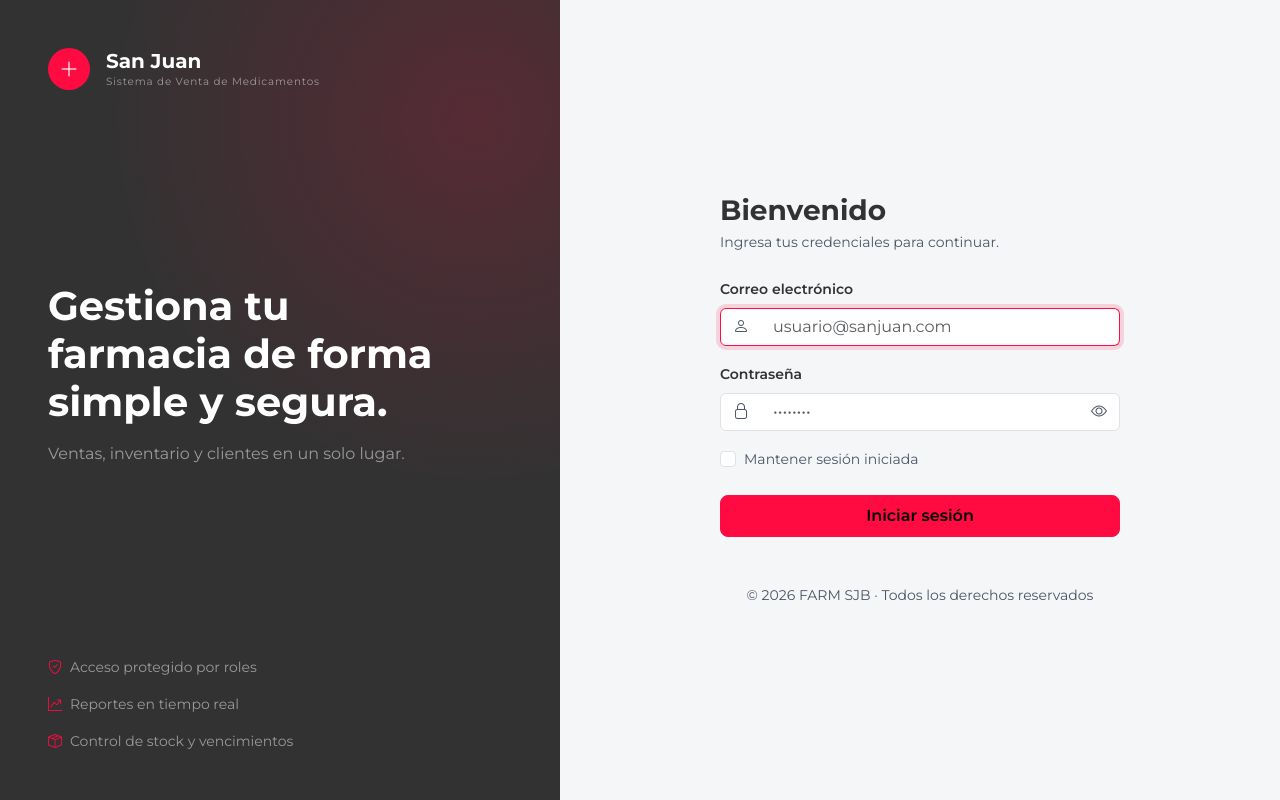
After one commit to joevr111/Farmacia_ing, a Laravel app: page /login in a window 1280 px wide. The commit adds this page. Run offline with Laravel 12, Linux system fonts and the light colour scheme.

Commit message:
feat:cruds3

```diff
--- /dev/null
+++ b/sistema/app/Http/Controllers/AuthController.php
@@ -0,0 +1,52 @@
+<?php
+
+namespace App\Http\Controllers;
+
+use Illuminate\Http\Request;
+use Illuminate\Support\Facades\Auth;
+
+class AuthController extends Controller
+{
+    // Muestra el formulario de login
+    public function showLogin()
+    {
+        return view('auth.login');
+    }
+
+    // Valida las credenciales e inicia la sesión
+    public function login(Request $request)
+    {
+        $credentials = $request->validate([
+            'email' => 'required|email',
+            'password' => 'required',
+        ], [
+            'email.required' => 'Ingresa tu correo.',
+            'email.email' => 'Ingresa un correo válido.',
+            'password.required' => 'Ingresa tu contraseña.',
+        ]);
+
+        // Auth::attempt compara la contraseña con el hash guardado.
+        // El segundo parámetro activa "Mantener sesión iniciada".
+        if (! Auth::attempt($credentials, $request->boolean('remember'))) {
+            return back()
+                ->withInput($request->only('email', 'remember'))
+                ->with('error', 'Correo o contraseña incorrectos.');
+        }
+
+        // Genera un nuevo id de sesión tras autenticar (seguridad)
+        $request->session()->regenerate();
+
+        return redirect()->intended(route('dashboard.index'));
+    }
+
+    // Cierra la sesión
+    public function logout(Request $request)
+    {
+        Auth::logout();
+
+        $request->session()->invalidate();
+        $request->session()->regenerateToken();
+
+        return to_route('login')->with('ok', 'Sesión cerrada correctamente.');
+    }
+}
--- a/sistema/bootstrap/app.php
+++ b/sistema/bootstrap/app.php
@@ -11,8 +11,9 @@ return Application::configure(basePath: dirname(__DIR__))
         commands: __DIR__.'/../routes/console.php',
         health: '/up',
     )
-    ->withMiddleware(function (Middleware $middleware): void {
-        //
+        ->withMiddleware(function (Middleware $middleware): void {
+        $middleware->redirectGuestsTo('/login'); // sin sesión -> login
+        $middleware->redirectUsersTo(fn () => route('dashboard.index')); // con sesión -> dashboard
     })
     ->withExceptions(function (Exceptions $exceptions): void {
         $exceptions->shouldRenderJsonWhen(
--- /dev/null
+++ b/sistema/resources/views/auth/login.blade.php
@@ -0,0 +1,121 @@
+<!doctype html>
+<html lang="es" dir="ltr">
+<head>
+  <meta charset="UTF-8">
+  <meta name="viewport" content="width=device-width, initial-scale=1.0">
+  <meta name="description" content="San Juan – Sistema de Venta de Medicamentos">
+  <title>FARM SJB | Iniciar sesión</title>
+  <link rel="stylesheet" href="{{ asset('css/bootstrap.css') }}">
+  <link rel="stylesheet" href="{{ asset('css/custom.css') }}">
+</head>
+
+<body>
+
+<main class="login-wrapper d-flex">
+
+  <!-- Panel de marca -->
+  <section class="login-brand bg-dark text-white d-none d-lg-flex flex-column justify-content-between p-5" aria-hidden="true">
+
+    <div class="d-flex align-items-center">
+      <div class="brand-icon rounded-circle bg-primary d-flex align-items-center justify-content-center me-3 flex-shrink-0">
+        <i class="bi bi-plus-lg text-white fs-5 fw-bold"></i>
+      </div>
+      <div class="lh-sm">
+        <div class="text-white fw-bold fs-5 lh-1">San Juan</div>
+        <div class="sidebar-section-title text-white-50 fw-normal mt-1">Sistema de Venta de Medicamentos</div>
+      </div>
+    </div>
+
+    <div class="login-brand-copy">
+      <h1 class="display-6 fw-bold mb-3">Gestiona tu farmacia de forma simple y segura.</h1>
+      <p class="text-white-50 mb-0">Ventas, inventario y clientes en un solo lugar.</p>
+    </div>
+
+    <ul class="list-unstyled d-flex flex-column gap-3 mb-0 small">
+      <li class="d-flex align-items-center gap-2 text-white-50">
+        <i class="bi bi-shield-check text-primary"></i> Acceso protegido por roles
+      </li>
+      <li class="d-flex align-items-center gap-2 text-white-50">
+        <i class="bi bi-graph-up-arrow text-primary"></i> Reportes en tiempo real
+      </li>
+      <li class="d-flex align-items-center gap-2 text-white-50">
+        <i class="bi bi-box-seam text-primary"></i> Control de stock y vencimientos
+      </li>
+    </ul>
+  </section>
+
+  <!-- Formulario -->
+  <section class="flex-grow-1 d-flex align-items-center justify-content-center p-4">
+    <div class="login-card w-100">
+
+      <div class="d-flex d-lg-none align-items-center justify-content-center mb-4">
+        <div class="brand-icon rounded-circle bg-primary d-flex align-items-center justify-content-center me-2">
+          <i class="bi bi-plus-lg text-white fs-5 fw-bold"></i>
+        </div>
+        <span class="fw-bold fs-5 text-dark">San Juan</span>
+      </div>
+
+      <div class="mb-4">
+        <h2 class="h3 fw-bold text-dark mb-1">Bienvenido</h2>
+        <p class="text-secondary small mb-0">Ingresa tus credenciales para continuar.</p>
+      </div>
+
+      @if (session('error'))
+        <div class="alert alert-danger small py-2" role="alert">
+          <i class="bi bi-exclamation-circle me-1"></i> {{ session('error') }}
+        </div>
+      @endif
+      @if (session('ok'))
+        <div class="alert alert-success small py-2" role="alert">
+          <i class="bi bi-check-circle me-1"></i> {{ session('ok') }}
+        </div>
+      @endif
+
+      <form id="loginForm" method="POST" action="{{ route('login.store') }}" class="needs-validation" novalidate>
+        @csrf
+
+        <div class="mb-3">
+          <label for="loginUser" class="form-label small fw-semibold text-dark">Correo electrónico</label>
+          <div class="input-group has-validation login-input-group">
+            <span class="input-group-text bg-white"><i class="bi bi-person text-secondary"></i></span>
+            <input type="email" id="loginUser" name="email" value="{{ old('email') }}"
+                   class="form-control border-start-0 @error('email') is-invalid @enderror"
+                   placeholder="usuario@sanjuan.com" autocomplete="username" autofocus required>
+            <div class="invalid-feedback">{{ $errors->first('email') ?: 'Ingresa un correo válido.' }}</div>
+          </div>
+        </div>
+
+        <div class="mb-3">
+          <label for="loginPassword" class="form-label small fw-semibold text-dark">Contraseña</label>
+          <div class="input-group has-validation login-input-group">
+            <span class="input-group-text bg-white"><i class="bi bi-lock text-secondary"></i></span>
+            <input type="password" id="loginPassword" name="password" class="form-control border-start-0 border-end-0"
+                   placeholder="••••••••" autocomplete="current-password" required>
+            <button type="button" id="togglePassword" class="input-group-text bg-white" aria-label="Mostrar contraseña">
+              <i class="bi bi-eye text-secondary"></i>
+            </button>
+            <div class="invalid-feedback">Ingresa tu contraseña.</div>
+          </div>
+        </div>
+
+        <div class="form-check mb-4">
+          <input class="form-check-input" type="checkbox" id="rememberMe" name="remember" value="1" @checked(old('remember'))>
+          <label class="form-check-label small text-secondary" for="rememberMe">Mantener sesión iniciada</label>
+        </div>
+
+        <button type="submit" id="loginSubmit" class="btn btn-primary w-100 py-2 fw-semibold rounded-3">
+          <span class="spinner-border spinner-border-sm me-2 d-none" aria-hidden="true"></span>
+          <span class="btn-label">Iniciar sesión</span>
+        </button>
+      </form>
+
+      <p class="text-center text-secondary small mt-5 mb-0">&copy; 2026 FARM SJB · Todos los derechos reservados</p>
+    </div>
+  </section>
+
+</main>
+
+<script src="{{ asset('js/bootstrap.bundle.min.js') }}"></script>
+<script src="{{ asset('js/app.js') }}"></script>
+</body>
+</html>
--- a/sistema/routes/web.php
+++ b/sistema/routes/web.php
@@ -1,14 +1,32 @@
 <?php
 
+use App\Http\Controllers\AuthController;
 use App\Http\Controllers\CategoryController;
 use App\Http\Controllers\CustomerController;
 use App\Http\Controllers\DashboardController;
 use App\Http\Controllers\MedicineController;
+use App\Http\Controllers\ProfileController;
+use App\Http\Controllers\ReportController;
 use App\Http\Controllers\RoleController;
 use App\Http\Controllers\SaleController;
 use App\Http\Controllers\UserController;
 use Illuminate\Support\Facades\Route;
-use App\Http\Controllers\ReportController;
+
+// Solo visitantes (si ya inició sesión, lo manda al dashboard)
+Route::middleware('guest')->group(function () {
+    Route::get('/login', [AuthController::class, 'showLogin'])->name('login');
+    Route::post('/login', [AuthController::class, 'login'])->name('login.store');
+});
+
+// Todo el sistema requiere sesión iniciada
+Route::middleware('auth')->group(function () {
+    Route::post('/logout', [AuthController::class, 'logout'])->name('logout');
+
+    // Mi Perfil y Cambiar Contraseña
+    Route::get('/profile', [ProfileController::class, 'edit'])->name('profile.edit');
+    Route::put('/profile', [ProfileController::class, 'update'])->name('profile.update');
+    Route::get('/profile/password', [ProfileController::class, 'editPassword'])->name('profile.password.edit');
+    Route::put('/profile/password', [ProfileController::class, 'updatePassword'])->name('profile.password.update');
 
     Route::get('/', [DashboardController::class, 'index'])->name('dashboard.index');
 
@@ -20,3 +38,4 @@ Route::resource('customers', CustomerController::class)->except('show');
     Route::resource('sales', SaleController::class)->except(['edit', 'update']);
     Route::resource('roles', RoleController::class)->except('show');
     Route::resource('users', UserController::class)->except('show');
+});
```
Also changed, not shown: sistema/app/Http/Controllers/ProfileController.php (added, +55 -0 lines), sistema/database/seeders/DatabaseSeeder.php (+14 -11 lines), sistema/resources/views/partials/modal-logout.blade.php (+6 -3 lines), sistema/resources/views/partials/sidebar.blade.php (+15 -10 lines), sistema/resources/views/profile/edit.blade.php (added, +78 -0 lines), sistema/resources/views/profile/password.blade.php (added, +56 -0 lines), sistema/public/js/app.js. Lines whose indentation alone changed are shown as unchanged.
